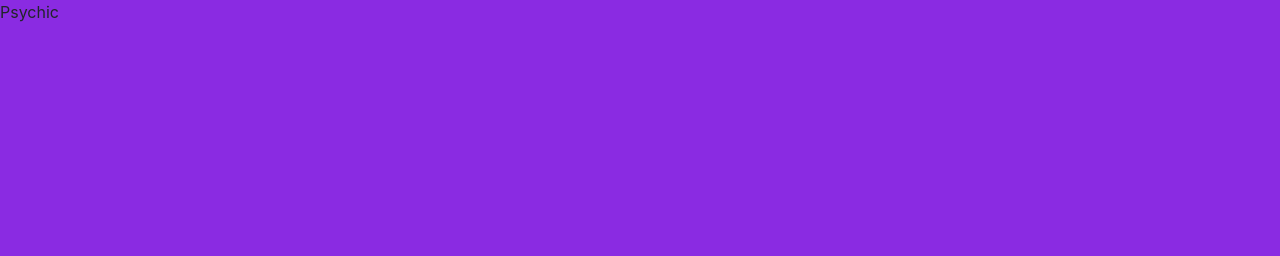
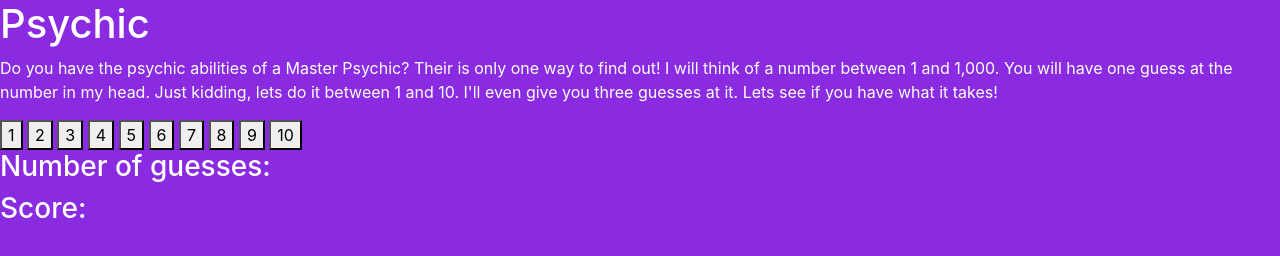
Before and after one commit to JasonClohosey/Psychic-Game, a plain HTML site: page index.html in a window 1280 px wide. Drawn offline with nearby package versions, Linux system fonts and the light colour scheme.

Commit message:
Completed basic html setup

```diff
--- a/assets/css/style.css
+++ b/assets/css/style.css
@@ -1,3 +1,4 @@
 body {
     background-color: blueviolet;
+    color: white;
 }
--- a/index.html
+++ b/index.html
@@ -9,9 +9,24 @@
 </head>
 <body>
     <header>
-        Psychic
+        <h1>Psychic</h1>
     </header>
+    <p>Do you have the psychic abilities of a Master Psychic?  Their is only one way to find out!  I will think of a number between 1 and 1,000.  You will have one guess at the number in my head.  Just kidding, lets do it between 1 and 10.  I'll even give you three guesses at it.  Lets see if you have what it takes!</p>
 
+    <div>
+        <button id="1" value="1">1</button>
+        <button id="2" value="2">2</button>
+        <button id="3" value="3">3</button>
+        <button id="4" value="4">4</button>
+        <button id="5" value="5">5</button>
+        <button id="6" value="6">6</button>
+        <button id="7" value="7">7</button>
+        <button id="8" value="8">8</button>
+        <button id="9" value="9">9</button>
+        <button id="10" value="10">10</button>
+        <h3 id="numGuesses">Number of guesses:</h3>
+        <h3 id="score">Score:</h3>
+    </div>
 
 
 
--- a/main.js
+++ b/main.js
@@ -1,2 +1,2 @@
 alert
-    ("What am I thinking of!?!?!?!")
+    // ("What am I thinking of!?!?!?!")
```
